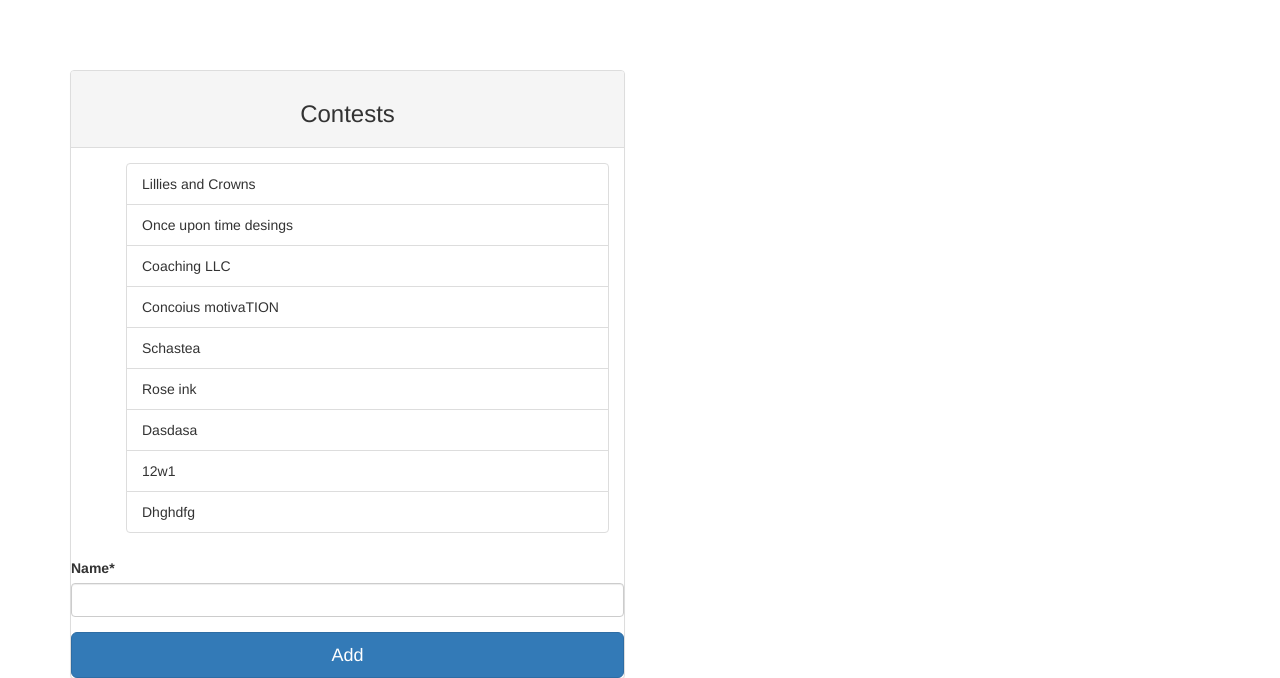
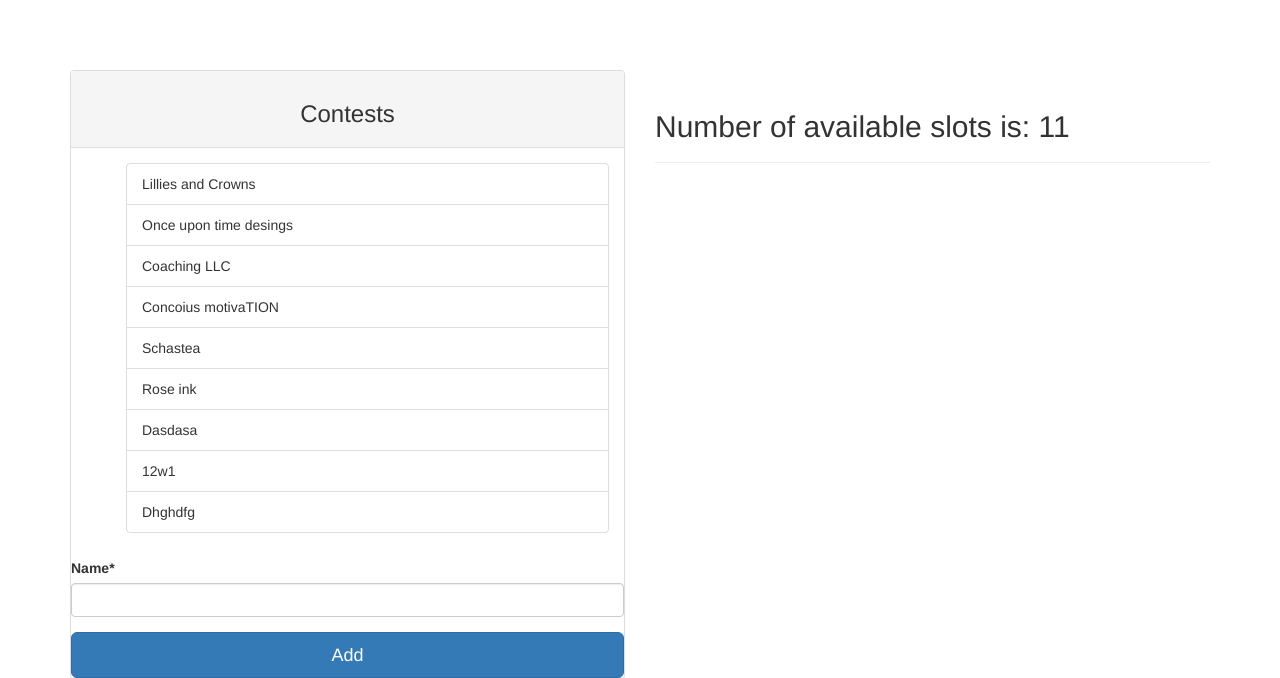
Before and after one commit to Toribar/99Design-empty-slots, a Django app: page / in a window 1280 px wide. Shown: the top 678 px of the page. Run offline with Django 3.2, Linux system fonts and the light colour scheme; data comes from the database, SQL or seed files in the repository; both versions use the stored data as it was after the commit; parts of the project's set-up code (start-up, migrations or seed data) failed here and were passed over; some libraries are stand-ins or nearby versions.

Commit message:
available slots

```diff
--- a/contests/convertor.py
+++ /dev/null
@@ -1,5 +0,0 @@
-def dinar_to_dolar(din):
-    dolar = din / 113
-    print(dolar)
-
-dinar_to_dolar(28000)
--- a/contests/views.py
+++ b/contests/views.py
@@ -5,14 +5,21 @@ from .forms import ContestForm
 
 
 def index(request):
-    form = ContestForm(request.POST or None)
+    cunts_num = Contest.objects.count()
+    available = 20 - cunts_num
+
     cunts = Contest.objects.all()
-
-    if form.is_valid():
-        save_it = form.save(commit=False)
-        save_it.save()
+    form = ContestForm()
+    if request.method == 'POST':
+        form = ContestForm(request.POST or None)
+        if form.is_valid():
+            save_it = form.save(commit=False)
+            save_it.save()
+        else:
+            form = ContestForm(request.POST or None)
 
     return render(request, 'contests/index.html', {
+        'available': available,
         'form': form,
         'cunts': cunts,
     })
--- a/slot_99design/settings.py
+++ b/slot_99design/settings.py
@@ -44,7 +44,7 @@ INSTALLED_APPS = (
 MIDDLEWARE_CLASSES = (
     'django.contrib.sessions.middleware.SessionMiddleware',
     'django.middleware.common.CommonMiddleware',
-    'django.middleware.csrf.CsrfViewMiddleware',
+    #'django.middleware.csrf.CsrfViewMiddleware',
     'django.contrib.auth.middleware.AuthenticationMiddleware',
     'django.contrib.auth.middleware.SessionAuthenticationMiddleware',
     'django.contrib.messages.middleware.MessageMiddleware',
--- a/slot_99design/templates/contests/index.html
+++ b/slot_99design/templates/contests/index.html
@@ -16,13 +16,15 @@
             </ol>
         </div>
 
-        <form class="form-block" action="" method="POST">{% csrf_token %}
+        <form class="form-block" action="/" method="POST">{% csrf_token %}
             {{ form|crispy }}
             <input type="submit" value="Add" class="btn btn-primary btn-block btn-lg">
         </form>
     </div>
-
-
-
+</div>
+<div class="col-md-6">
+    <div class="page-header">
+        <h2>Number of available slots is: {{ available }}</h2>
+    </div>
 </div>
 {% endblock %}
```
Also changed, not shown: db.sqlite3.
